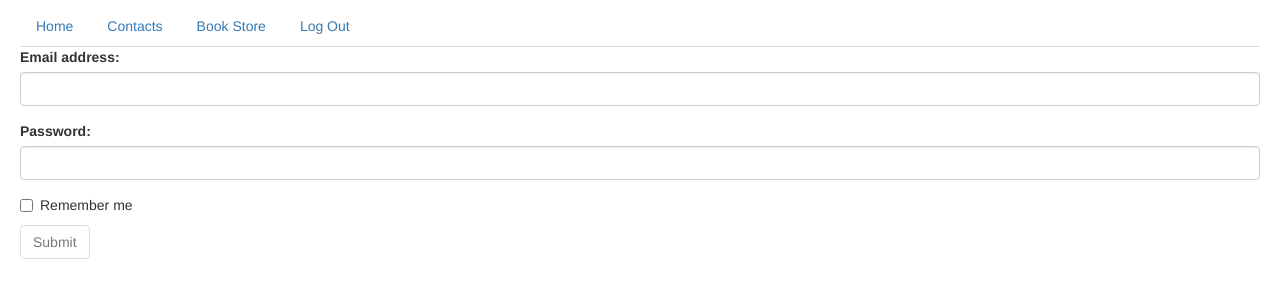
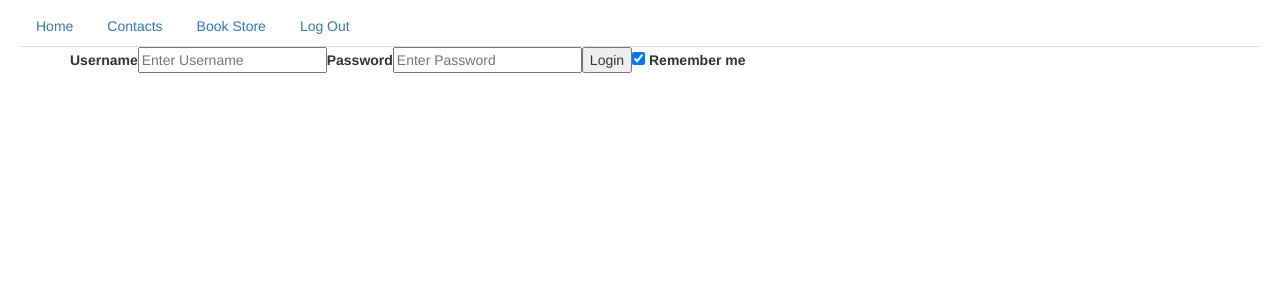
Before and after one commit to vrallabhandi/angular-library-mgt, an Angular app: page /login in a window 1280 px wide. Shown: the top 300 px of the page. Built offline with nearby package versions, Linux system fonts and the light colour scheme.

Commit message:
reactive form validations

```diff
--- /dev/null
+++ b/src/app/Common/CustomValidator/CustomValidator.ts
@@ -0,0 +1,34 @@
+import { FormControl, Validators, AbstractControl } from '@angular/forms';
+
+// setup simple regex for white listed characters
+const validCharacters = /[^\s\w,.:&\/()+%'`@-]/;
+
+// create your class that extends the angular validator class
+export class CustomValidators extends Validators {
+
+    // create a static method for your validation
+    static validateCharacters(control: FormControl) {
+
+        // first check if the control has a value
+        if (control.value && control.value.length > 0) {
+
+            // match the control value against the regular expression
+            const matches = control.value.match(validCharacters);
+
+            // if there are matches return an object, else return null.
+            return matches && matches.length ? { invalid_characters: matches } : null;
+        } else {
+            return null;
+        }
+    }
+
+    static validatePasswordAndConfirmPassword(control: AbstractControl): { [key: string]: any } | null {
+        const passwordField = control.get('password');
+        const confirmPasswordField = control.get('confirmPassword');
+        if (passwordField && confirmPasswordField && passwordField.value != confirmPasswordField.value) {
+            control.get('confirmPassword').setErrors({ 'notEqual': true })
+        } else {
+            return null;
+        }
+    }
+}
--- /dev/null
+++ b/src/app/login-reactive/login-reactive.component.html
@@ -0,0 +1,30 @@
+<div class="container">
+  <form [formGroup]="loginForm" novalidate (submit)="login()">
+    <label for="uname">
+      <b>Username</b>
+    </label>
+    <input type="text" placeholder="Enter Username" formControlName="username" name="username">
+
+    <div *ngIf="loginForm.controls['username'].touched && !loginForm.controls['username'].valid">
+        <span *ngIf="loginForm.controls['username'].hasError('required') ">
+            First name is required
+            </span>
+            <span *ngIf="loginForm.controls['username'].hasError('customminlength') ">
+             Min length is 3
+            </span>
+            <span *ngIf="loginForm.controls['username'].hasError('maxlength') ">
+            max length is 15
+        </span>
+    </div>
+
+    <label for="psw">
+      <b>Password</b>
+    </label>
+    <input type="password" placeholder="Enter Password" formControlName="password">
+
+    <button type="submit">Login</button>
+    <label>
+      <input type="checkbox" checked="checked" name="remember"> Remember me
+    </label>
+  </form>
+</div>
--- /dev/null
+++ b/src/app/login-reactive/login-reactive.component.ts
@@ -0,0 +1,34 @@
+import { Component, OnInit } from '@angular/core';
+
+import { FormBuilder, FormControl, FormGroup, Validators } from '@angular/forms'
+
+@Component({
+  selector: 'app-login-reactive',
+  templateUrl: './login-reactive.component.html',
+  styleUrls: ['./login-reactive.component.css']
+})
+export class LoginReactiveComponent implements OnInit {
+  loginForm: FormGroup;
+
+  constructor(private fb: FormBuilder) { }
+
+
+  ngOnInit() {
+    this.loginForm = this.fb.group({
+      username: new FormControl('', [Validators.required, hasMinLength]),
+      password: new FormControl([""], [Validators.required])
+    });
+  }
+
+
+
+  login() {
+
+  }
+
+}
+
+export function hasMinLength(input: FormControl) {
+  const hasMinLength = input.value.length >= 3;
+  return hasMinLength ? null : { customminlength: true };
+}
--- /dev/null
+++ b/src/app/signup-page-reactive/signup-page-reactive.component.html
@@ -0,0 +1,83 @@
+<form [formGroup]="signupForm" (ngSubmit)="onSubmit()">
+  <div class="panel panel-primary">
+    <div class="panel-heading">
+      <h3 class="panel-title">User Registration</h3>
+    </div>
+    <div class="panel-body">
+
+      <div class="form-group" [class.has-error]="signupForm.controls['firstName'].invalid
+                            && signupForm.controls['firstName'].touched" [class.has-success]="signupForm.controls['firstName'].valid">
+        <label for="firstName" class="control-label">First Name</label>
+        <input id="firstName" type="text" class="form-control" formControlName="firstName">
+        <span class="help-block" *ngIf="signupForm.controls['firstName'].invalid && signupForm.controls['firstName'].touched">
+          Full Name is required
+        </span>
+      </div>
+
+      <div class="form-group">
+        <label for="lastName">Last Name</label>
+        <input id="lastName" type="text" class="form-control" formControlName="lastName">
+      </div>
+
+
+      <div class="form-group" [class.has-error]="signupForm.controls['password'].invalid
+                             && signupForm.controls['password'].touched" [class.has-success]="signupForm.controls['password'].valid">
+        <label for="password" class="control-label">Password</label>
+        <input id="password" type="password" class="form-control" formControlName="password">
+        <span class="help-block" *ngIf="signupForm.controls['password'].touched
+                    && signupForm.controls['password'].errors?.required">
+          Password is required
+        </span>
+      </div>
+
+      <div class="form-group" [class.has-error]="signupForm.controls['confirmPassword'].invalid
+                               && signupForm.controls['confirmPassword'].touched" [class.has-success]="signupForm.controls['confirmPassword'].valid">
+        <label for="confirmPassword" class="control-label">Confirm Password</label>
+        <input id="confirmPassword" type="confirmPassword" class="form-control" formControlName="confirmPassword">
+
+        <span class="help-block" *ngIf="signupForm.controls['confirmPassword'].invalid
+                                  && signupForm.controls['confirmPassword'].touched
+                                  && signupForm.controls['confirmPassword'].value === ''">
+          Confirm Password is required
+        </span>
+        <span class="help-block" *ngIf="signupForm.controls['confirmPassword'].value !== ''
+                 && signupForm.controls['confirmPassword'].errors?.notEqual
+                 && signupForm.controls['confirmPassword'].touched">
+          Password and Confirm Password do not match
+        </span>
+      </div>
+
+
+
+      <div class="form-group" [class.has-error]="signupForm.controls['email'].invalid
+                              && signupForm.controls['email'].touched" [class.has-success]="signupForm.controls['email'].valid">
+        <label for="email" class="control-label">Email</label>
+        <input id="email" type="text" autocomplete="off" class="form-control" formControlName="email" value=''>
+        <span class="help-block" *ngIf="signupForm.controls['email'].invalid
+                                  && signupForm.controls['email'].touched
+                                  && signupForm.controls['email'].value ===''">
+          Email is required
+        </span>
+        <span class="help-block" *ngIf="signupForm.controls['email'].value !== ''
+                              && signupForm.controls['email'].errors?.email
+                              && signupForm.controls['email'].touched
+                              && signupForm.controls['email'].dirty">
+          Email is invalid
+        </span>
+      </div>
+
+      <div class="form-group" [class.has-error]="signupForm.controls['telephone'].invalid
+                              && signupForm.controls['telephone'].touched" [class.has-success]="signupForm.controls['telephone'].valid">
+        <label for="telephone" class="control-label">Telephone Number</label>
+        <input id="telephone" type="text" class="form-control" formControlName="telephone">
+        <span class="help-block" *ngIf="signupForm.controls['telephone'].invalid && signupForm.controls['telephone'].touched">
+          Telephone Number is required
+        </span>
+      </div>
+
+    </div>
+    <div class="panel-footer">
+      <button class="btn btn-primary" type="submit" [disabled]="signupForm.invalid">Save</button>
+    </div>
+  </div>
+</form>
--- /dev/null
+++ b/src/app/signup-page-reactive/signup-page-reactive.component.ts
@@ -0,0 +1,33 @@
+import { Component, OnInit } from '@angular/core';
+import { FormGroup, FormBuilder, FormControl, Validators } from '../../../node_modules/@angular/forms';
+import { CustomValidators } from '../Common/CustomValidator/CustomValidator';
+
+@Component({
+  selector: 'app-signup-page-reactive',
+  templateUrl: './signup-page-reactive.component.html',
+  styleUrls: ['./signup-page-reactive.component.css']
+})
+export class SignupPageReactiveComponent implements OnInit {
+
+  signupForm: FormGroup
+
+  constructor(private fb:FormBuilder) { }
+
+  ngOnInit() {
+    this.signupForm = this.fb.group({
+      firstName: ['',[Validators.required]],
+      password: ['',[Validators.required]],
+      confirmPassword: ['',[Validators.required]],
+      email: ['',[Validators.required, Validators.email]],
+      telephone: ['',[Validators.required]]
+    },
+    {
+      validator: CustomValidators.validatePasswordAndConfirmPassword
+    }
+  );
+  }
+
+  onSubmit(){
+
+  }
+}
--- a/src/app/signup-page/signup-page.component.html
+++ b/src/app/signup-page/signup-page.component.html
@@ -18,12 +18,11 @@
         <input id="lastName" type="text" class="form-control" name="lastName" [(ngModel)]="lastName">
       </div>
 
-      <div ngModelGroup="passwordGroup" [class.has-error]="confirmPasswordControl.invalid
-                && confirmPasswordControl.touched
-                && !confirmPasswordControl.errors?.required">
+      <div ngModelGroup="passwordGroup" appConfirmEqualValidator #passwordGroup="ngModelGroup"
+              [class.has-error]="passwordGroup.errors?.notEqual && !confirmPasswordControl.errors?.required">
         <div class="form-group" [class.has-error]="passwordControl.invalid && passwordControl.touched" [class.has-success]="passwordControl.valid">
           <label for="password" class="control-label">Password</label>
-          <input id="password" required type="password" class="form-control" name="password" (input)="confirmPasswordControl.control.updateValueAndValidity()"
+          <input id="password" required type="password" class="form-control" name="password"
             [(ngModel)]="password" #passwordControl="ngModel">
           <span class="help-block" *ngIf="passwordControl.touched && passwordControl.errors?.required">
             Password is required
@@ -32,12 +31,12 @@
 
         <div class="form-group" [class.has-error]="confirmPasswordControl.invalid && confirmPasswordControl.touched" [class.has-success]="passwordControl.valid">
           <label for="confirmPassword" class="control-label">Confirm Password</label>
-          <input id="confirmPassword" required type="confirmPassword" class="form-control" name="confirmPassword" appConfirmEqualValidator="password"
+          <input id="confirmPassword" required type="confirmPassword" class="form-control" name="confirmPassword"
             [(ngModel)]="confirmPassword" #confirmPasswordControl="ngModel">
           <span class="help-block" *ngIf="confirmPasswordControl.errors?.required && confirmPasswordControl.touched">
             Confirm Password is required
           </span>
-          <span class="help-block" *ngIf="confirmPasswordControl.errors?.notEqual
+          <span class="help-block" *ngIf="passwordGroup.errors?.notEqual
                && confirmPasswordControl.touched
                && !confirmPasswordControl.errors?.required">
             Password and Confirm Password do not match
```
Also changed, not shown: src/app/app.module.ts (+9 -4 lines), src/app/directives/confirm-equal-validator/confirm-equal-validator.directive.ts (+7 -5 lines), src/app/login-reactive/login-reactive.component.css (added), src/app/signup-page-reactive/signup-page-reactive.component.css (added), 2 other files (tests, documents, lock files or other folders).
